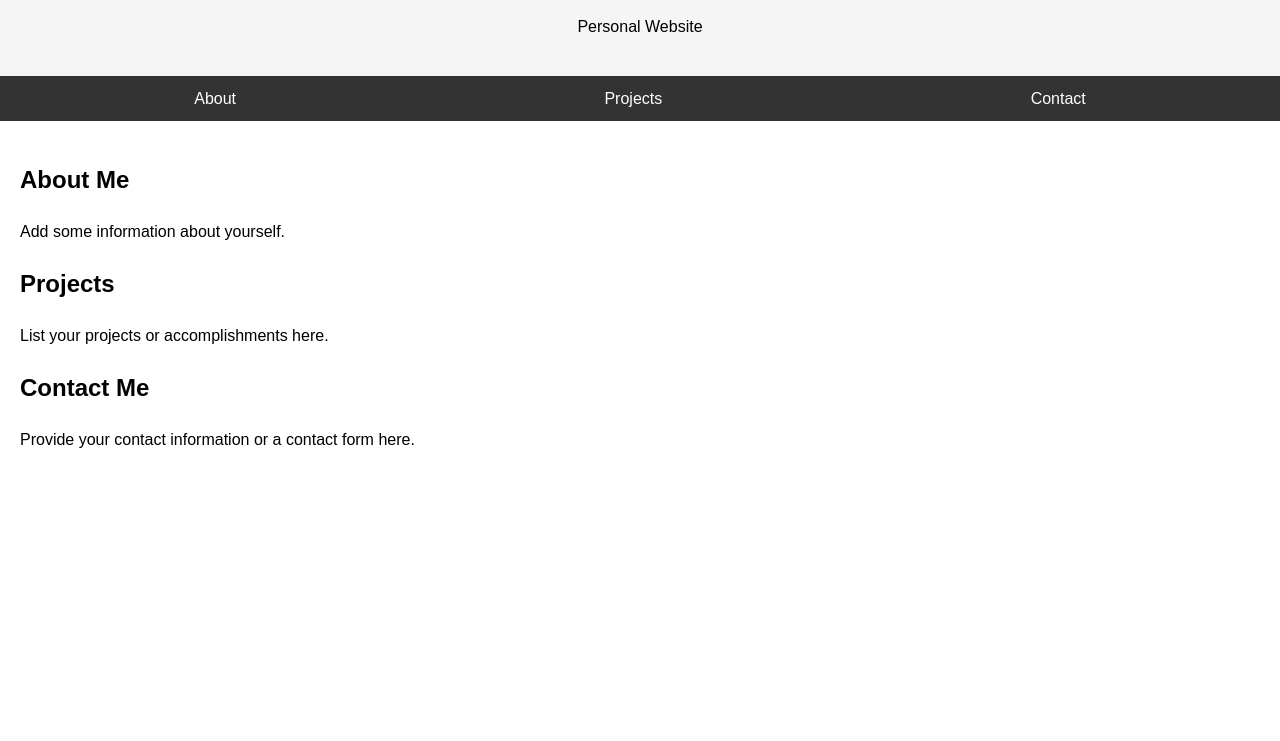
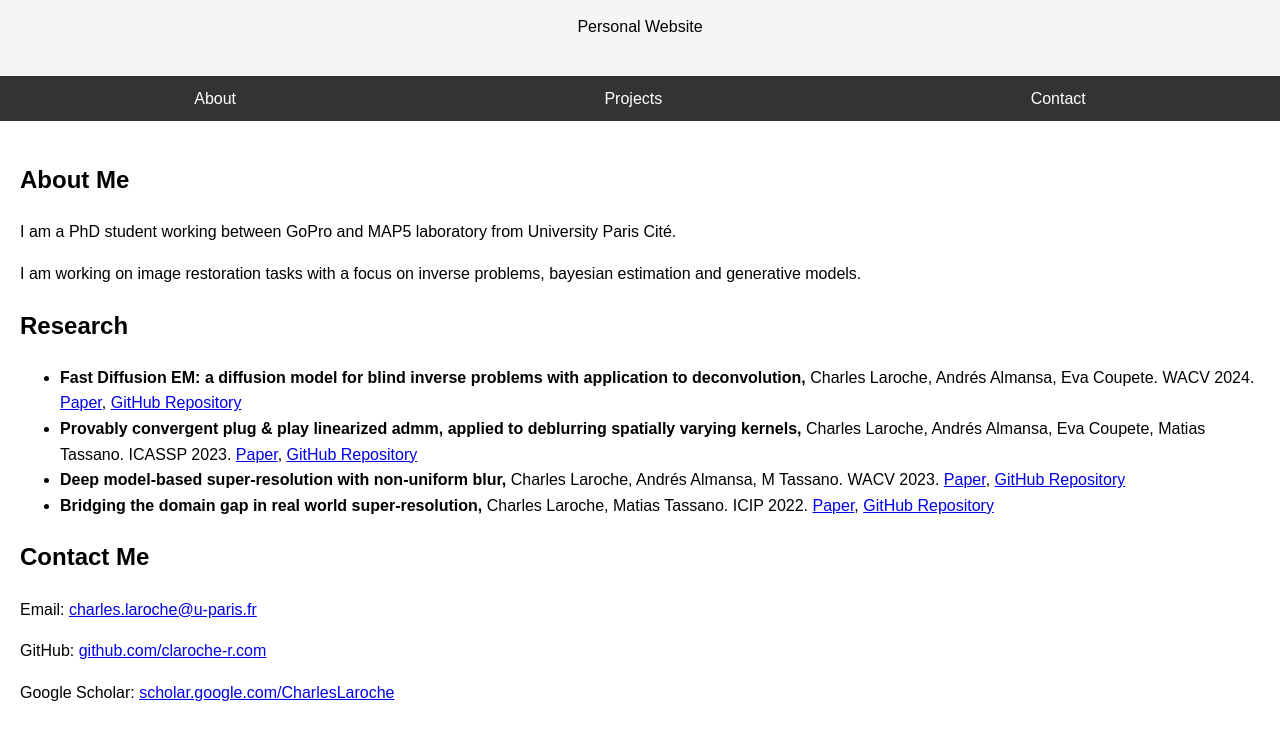
Before and after one commit to claroche-r/claroche-r.github.io, a plain HTML site: page index.html in a window 1280 px wide. Shown: the part 100-841 px from the top of the page. Before the commit the page ends 800 px from the top, so only its background shows below. Drawn offline with Linux system fonts and the light colour scheme.

Commit message:
Add contact info + add research

```diff
--- a/index.html
+++ b/index.html
@@ -37,7 +37,7 @@
 </head>
 <body>
   <header>
-    <h1>Your Name</h1>
+    <h1>Charles Laroche</h1>
     <p>Personal Website</p>
   </header>
 
@@ -50,17 +50,41 @@
   <main>
     <section id="about">
       <h2>About Me</h2>
-      <p>Add some information about yourself.</p>
+      <p> I am a PhD student working between GoPro and MAP5 laboratory from University Paris Cité. </p>
+      <p>I am working on image restoration tasks with a focus on inverse problems, bayesian estimation and generative models. </p>
     </section>
 
     <section id="projects">
-      <h2>Projects</h2>
-      <p>List your projects or accomplishments here.</p>
+      <h2>Research</h2>
+      <ul>
+        <li>
+          <strong>Fast Diffusion EM: a diffusion model for blind inverse problems with application to deconvolution,</strong> Charles Laroche, Andrés Almansa, Eva Coupete. WACV 2024.
+          <a href="https://openaccess.thecvf.com/content/WACV2024/papers/Laroche_Fast_Diffusion_EM_A_Diffusion_Model_for_Blind_Inverse_Problems_WACV_2024_paper.pdf" target="_blank">Paper</a>,
+          <a href="https://github.com/claroche-r/FastDiffusionEM" target="_blank">GitHub Repository</a>
+        </li>
+        <li>
+            <strong>Provably convergent plug & play linearized admm, applied to deblurring spatially varying kernels,</strong> Charles Laroche, Andrés Almansa, Eva Coupete, Matias Tassano. ICASSP 2023.
+            <a href="https://arxiv.org/pdf/2210.10605.pdf" target="_blank">Paper</a>,
+            <a href="https://github.com/claroche-r/PnP_LADMM" target="_blank">GitHub Repository</a>
+        </li>
+        <li>
+            <strong>Deep model-based super-resolution with non-uniform blur,</strong> Charles Laroche, Andrés Almansa, M Tassano.  WACV 2023.
+            <a href="https://openaccess.thecvf.com/content/WACV2023/papers/Laroche_Deep_Model-Based_Super-Resolution_With_Non-Uniform_Blur_WACV_2023_paper.pdf" target="_blank">Paper</a>,
+            <a href="https://github.com/claroche-r/DMBSR" target="_blank">GitHub Repository</a>
+        </li>
+        <li>
+            <strong>Bridging the domain gap in real world super-resolution,</strong> Charles Laroche, Matias Tassano. ICIP 2022.
+            <a href="https://ieeexplore.ieee.org/abstract/document/9897850/" target="_blank">Paper</a>,
+            <a href="https://github.com/claroche-r/Practical-Super-Resolution-with-CNFlow" target="_blank">GitHub Repository</a>
+        </li>
+      </ul>
     </section>
 
     <section id="contact">
       <h2>Contact Me</h2>
-      <p>Provide your contact information or a contact form here.</p>
+      <p>Email: <a href="mailto:charles.laroche@u-paris.fr">charles.laroche@u-paris.fr</a></p>
+      <p>GitHub: <a href="https://github.com/claroche-r.com">github.com/claroche-r.com</a></p>
+      <p>Google Scholar: <a href="https://scholar.google.com/citations?user=2aHZCb4AAAAJ&hl=en">scholar.google.com/CharlesLaroche</a></p>
     </section>
   </main>
 </body>
```
